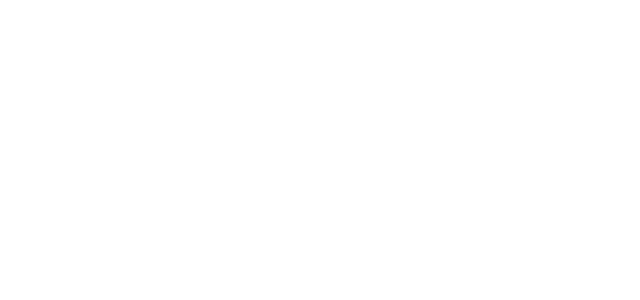
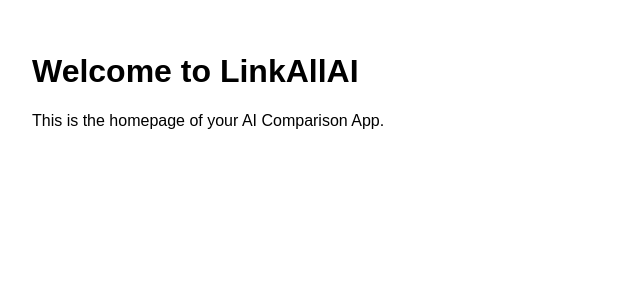
Before and after one commit to Kingofquee/linkallaiNew, a Next.js app: page / in a window 1280 px wide. Shown: the top 300 px of the page, without its empty margins (0-640 px from the left). Built offline with nearby package versions, Linux system fonts and the light colour scheme.

Commit message:
Fix: added working page.tsx content

```diff
--- a/app/layout.tsx
+++ b/app/layout.tsx
@@ -1,7 +1,13 @@
+// app/layout.tsx
+export const metadata = {
+  title: "LinkAllAI",
+  description: "Compare the top AI models easily",
+};
+
 export default function RootLayout({ children }: { children: React.ReactNode }) {
   return (
     <html lang="en">
-      <body>{children}</body>
+      <body style={{ margin: 0 }}>{children}</body>
     </html>
   );
 }
--- a/app/page.tsx
+++ b/app/page.tsx
@@ -1,8 +1,9 @@
+// app/page.tsx
 export default function Home() {
   return (
-    <main style={{ padding: "2rem", fontFamily: "Arial, sans-serif", color: "#fff" }}>
+    <main style={{ padding: "2rem", fontFamily: "Arial, sans-serif" }}>
       <h1>Welcome to LinkAllAI</h1>
-      <p>Your AI multi-model comparison app is coming soon!</p>
+      <p>This is the homepage of your AI Comparison App.</p>
     </main>
   );
 }
--- /dev/null
+++ b/next.config.js
@@ -0,0 +1 @@
+module.exports = { reactStrictMode: true };
--- /dev/null
+++ b/pages/_app.tsx
@@ -0,0 +1,6 @@
+import '../styles/globals.css'
+import type { AppProps } from 'next/app'
+
+export default function App({ Component, pageProps }: AppProps) {
+  return <Component {...pageProps} />
+}
--- /dev/null
+++ b/styles/globals.css
@@ -0,0 +1 @@
+body { font-family: sans-serif; margin: 0; padding: 0; }
```
Also changed, not shown: page.tsx (added, +8 -0 lines), tsconfig.json (added, +36 -0 lines), next-env.d.ts (added), 1 other file (tests, documents, lock files or other folders).
